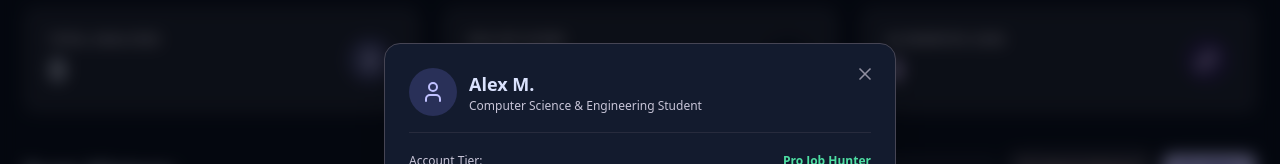
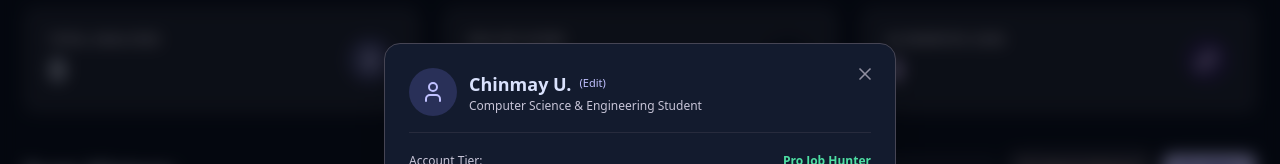
Before and after one commit to Chinmay3671/AI-Resume, a React (Vite) app: page / in a window 1280 px wide. Both pictures are taken after a click on the button 1222 px from the left and 34 px from the top of the page. Shown: the part 206-370 px from the top of the page. Built offline with nearby package versions, Linux system fonts and the light colour scheme.

Commit message:
feat: customizable user profile name

```diff
--- a/src/App.tsx
+++ b/src/App.tsx
@@ -26,8 +26,19 @@ export default function App() {
     return INITIAL_SCANS;
   });
 
+  const [userName, setUserName] = useState<string>(() => {
+    return localStorage.getItem('resumetrics_username') || 'Chinmay U.';
+  });
+  const [isEditingName, setIsEditingName] = useState<boolean>(false);
+  const [nameInput, setNameInput] = useState<string>(userName);
+
   const [activeScanResult, setActiveScanResult] = useState<ScanItem | null>(null);
   const [activeModal, setActiveModal] = useState<'userProfile' | 'privacy' | 'terms' | 'ats' | null>(null);
+
+  // Sync username to localStorage
+  useEffect(() => {
+    localStorage.setItem('resumetrics_username', userName);
+  }, [userName]);
 
   // Sync theme to localStorage and DOM with dark-mode / light-mode classes
   useEffect(() => {
@@ -98,7 +109,12 @@ export default function App() {
         onTabChange={handleTabChange}
         theme={theme}
         onThemeChange={toggleTheme}
-        onOpenUserProfile={() => setActiveModal('userProfile')}
+        userName={userName}
+        onOpenUserProfile={() => {
+          setNameInput(userName);
+          setIsEditingName(false);
+          setActiveModal('userProfile');
+        }}
       />
 
       {/* Main View Router */}
@@ -175,8 +191,42 @@ export default function App() {
                   <div className="w-12 h-12 rounded-full bg-[#8083ff]/20 flex items-center justify-center text-[#c0c1ff]">
                     <User className="w-6 h-6" />
                   </div>
-                  <div>
-                    <h3 className="text-lg font-bold text-[#dae2fd]">Alex M.</h3>
+                  <div className="flex-grow">
+                    {isEditingName ? (
+                      <div className="flex items-center space-x-2">
+                        <input
+                          type="text"
+                          value={nameInput}
+                          onChange={(e) => setNameInput(e.target.value)}
+                          className="bg-[#171f33] border border-[#c0c1ff] text-[#dae2fd] text-sm rounded px-2.5 py-1 focus:outline-none"
+                          autoFocus
+                        />
+                        <button
+                          onClick={() => {
+                            if (nameInput.trim()) {
+                              setUserName(nameInput.trim());
+                            }
+                            setIsEditingName(false);
+                          }}
+                          className="px-2.5 py-1 bg-[#4edea3] text-[#003824] font-bold text-xs rounded"
+                        >
+                          Save
+                        </button>
+                      </div>
+                    ) : (
+                      <div className="flex items-center space-x-2">
+                        <h3 className="text-lg font-bold text-[#dae2fd]">{userName}</h3>
+                        <button
+                          onClick={() => {
+                            setNameInput(userName);
+                            setIsEditingName(true);
+                          }}
+                          className="text-[11px] text-[#c0c1ff] hover:underline cursor-pointer"
+                        >
+                          (Edit)
+                        </button>
+                      </div>
+                    )}
                     <p className="text-xs text-[#c7c4d7]">Computer Science & Engineering Student</p>
                   </div>
                 </div>
@@ -200,7 +250,7 @@ export default function App() {
                 </div>
                 <button
                   onClick={() => setActiveModal(null)}
-                  className="w-full py-2 bg-[#8083ff]/20 text-[#c0c1ff] font-semibold rounded-lg hover:bg-[#8083ff]/30 text-xs transition-colors"
+                  className="w-full py-2 bg-[#8083ff]/20 text-[#c0c1ff] font-semibold rounded-lg hover:bg-[#8083ff]/30 text-xs transition-colors cursor-pointer"
                 >
                   Close Profile
                 </button>
--- a/src/components/Navbar.tsx
+++ b/src/components/Navbar.tsx
@@ -8,6 +8,7 @@ interface NavbarProps {
   theme?: 'light' | 'dark';
   onThemeChange?: () => void;
   onOpenUserProfile?: () => void;
+  userName?: string;
 }
 
 export const Navbar: React.FC<NavbarProps> = ({
@@ -16,6 +17,7 @@ export const Navbar: React.FC<NavbarProps> = ({
   theme = 'dark',
   onThemeChange,
   onOpenUserProfile,
+  userName = 'Chinmay U.',
 }) => {
   const [mobileMenuOpen, setMobileMenuOpen] = useState(false);
 
@@ -68,7 +70,7 @@ export const Navbar: React.FC<NavbarProps> = ({
             onClick={onOpenUserProfile}
             className="hidden md:inline text-sm text-[#c7c4d7] hover:text-[#c0c1ff] font-medium transition-colors cursor-pointer"
           >
-            Alex M. - CSE
+            {userName} - CSE
           </button>
           <button
             title="Toggle Theme"
@@ -122,7 +124,7 @@ export const Navbar: React.FC<NavbarProps> = ({
             }}
             className="w-full text-left px-3 py-2.5 rounded-lg text-base font-medium text-[#c0c1ff] hover:bg-[#2d3449]/40"
           >
-            User Account (Alex M.)
+            User Account ({userName})
           </button>
         </div>
       )}
```
